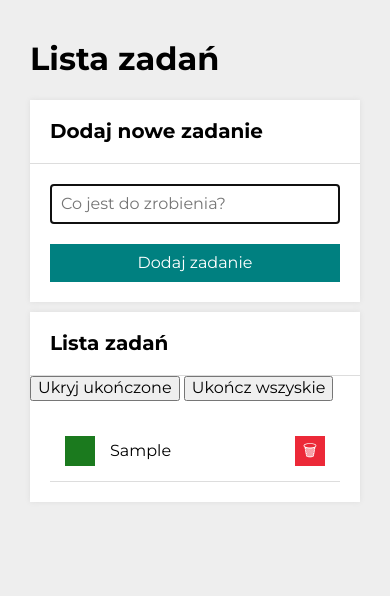
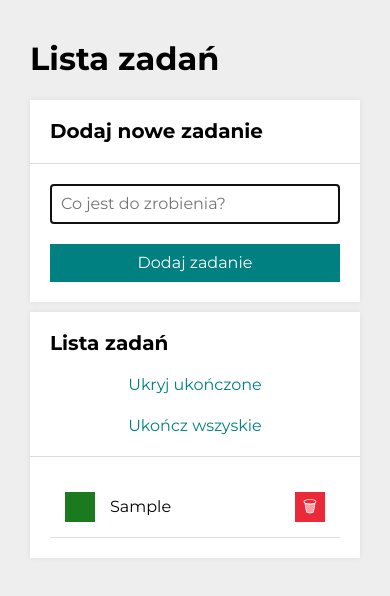
Before and after one commit to KatarzynaMaculewicz/To-do-list, a plain HTML site: page index.html in a window 390 px wide. Both pictures are taken after typing "Sample" into the empty fields and a click on the button "Dodaj zadanie". Drawn offline with nearby package versions, Linux system fonts and the light colour scheme.

Commit message:
buttons styles added

```diff
--- a/css/form.css
+++ b/css/form.css
@@ -21,6 +21,7 @@
 .form__button:hover {
       background-color: hsl(180, 88%, 33%);
       transform: scale(1.025);
+      cursor: pointer;
 }
 
 .form__button:active {
--- a/css/section.css
+++ b/css/section.css
@@ -4,11 +4,33 @@
       box-shadow: 0 0 5px #ddd;
 }
 
+.section__headerDiv {
+      padding: 20px;
+      margin: 0px;
+      border-bottom: 1px solid #ddd;
+      display: grid;
+      grid-template-columns: 1fr auto auto;
+}
+
+@media (max-width:767px) {
+      .section__headerDiv {
+            grid-template-columns: 1fr;
+            gap: 20px;
+      }
+}
+
+@media (max-width:767px) {
+      .section__toggleTasksButtons {
+            display: grid;
+            grid-template-columns: 1fr;
+            align-items: center;
+            gap: 20px;
+      }
+}
+
 .section__header {
       font-size: 20px;
-      padding: 20px;
       margin: 0;
-      border-bottom: 1px solid #ddd;
 }
 
 .section__div {
@@ -52,6 +74,7 @@
 
 .section__button:hover {
       background-color: rgb(78, 209, 83);
+      cursor: pointer;
 }
 
 .section__button:active {
@@ -65,4 +88,22 @@
 
 .section__buttonRemove:hover {
       background-color: rgb(254, 138, 147);
+      cursor: pointer;
 }
+
+.section__toggleTasksButton {
+      color: teal;
+      background-color: transparent;
+      border: none;
+      transition: color 0.75s linear;
+}
+
+.section__toggleTasksButton:hover {
+      color: hsl(180, 48%, 57%);
+      cursor: pointer;
+}
+
+.section__toggleTasksButton:disabled {
+      color: rgb(174 176 176);
+      cursor: auto;
+}
--- a/index.html
+++ b/index.html
@@ -28,7 +28,9 @@
                 <h1>Lista zadań</h1>
             </header>
             <section class="section">
-                <h2 class="section__header">Dodaj nowe zadanie</h2>
+                <div class="section__headerDiv">
+                    <h2 class="section__header">Dodaj nowe zadanie</h2>
+                </div>
                 <div class="section__div">
                     <form class="form js-form">
                         <input class="form__input js-newTask" placeholder="Co jest do zrobienia?">
@@ -37,8 +39,10 @@
                 </div>
             </section>
             <section class="section">
-                <h2 class="section__header">Lista zadań</h2>
-                <div class="js-toggleTasksButtons"></div>
+                <div class="section__headerDiv">
+                    <h2 class="section__header">Lista zadań</h2>
+                    <div class="section__toggleTasksButtons js-toggleTasksButtons"></div>
+                </div>
                 <div class="section__div">
                     <ul class="section__list js-tasks"></ul>
                 </div>
```
